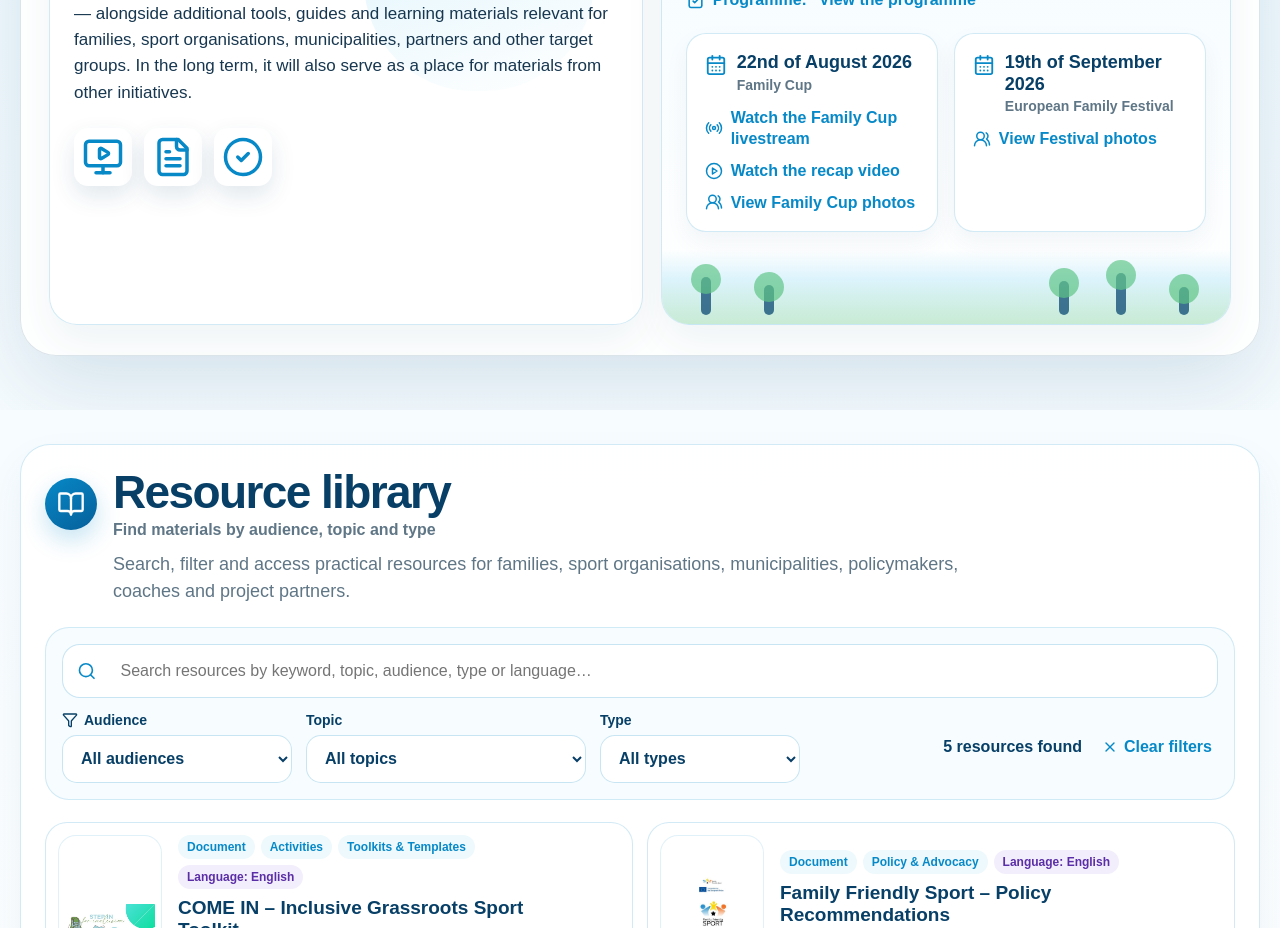
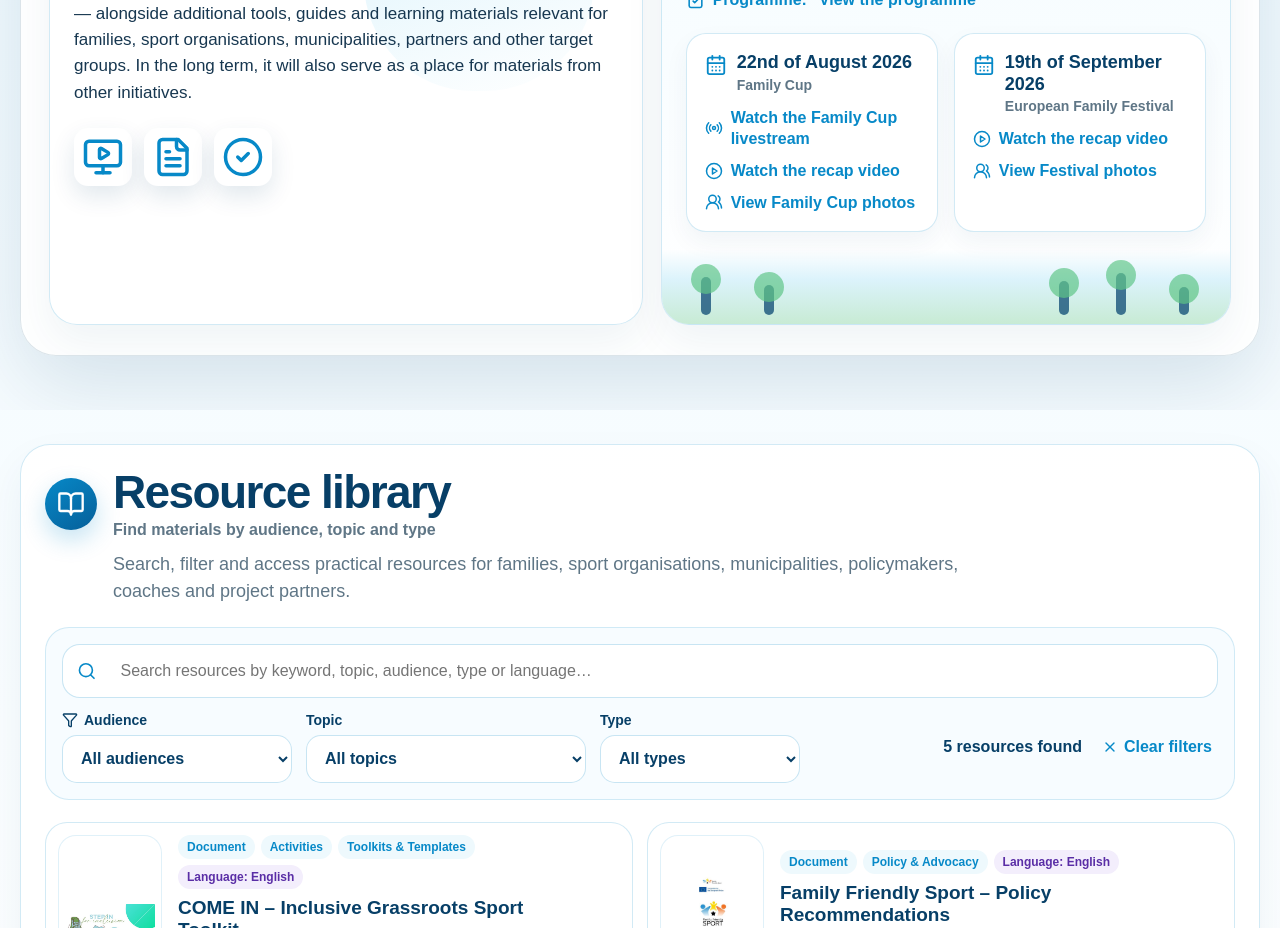
Before and after one commit to ronaldsrezais-cpu/knowledge-hub, a Next.js app: page / in a window 1280 px wide. Shown: the part 1000-1928 px from the top of the page. Built offline with nearby package versions, Linux system fonts and the light colour scheme.

Commit message:
Add European Family Festival recap video

```diff
--- a/app/page.tsx
+++ b/app/page.tsx
@@ -316,6 +316,7 @@ export default function Page() {
                         </div>
                       </div>
                       <div className="festival-media-links">
+                        <a href="https://www.youtube.com/watch?v=w4pCCzSPXC8" target="_blank" rel="noreferrer"><PlayCircle size={18}/> Watch the recap video</a>
                         <a href="https://www.facebook.com/lsfp.lv/posts/pfbid02tkiTxRsTg7t4XJVvDwKPeTNy45uva7v6JLxCNzCZFsTckNLqpfzkbquUG6xcomEnl" target="_blank" rel="noreferrer"><UsersRound size={18}/> View Festival photos</a>
                       </div>
                     </div>
```
